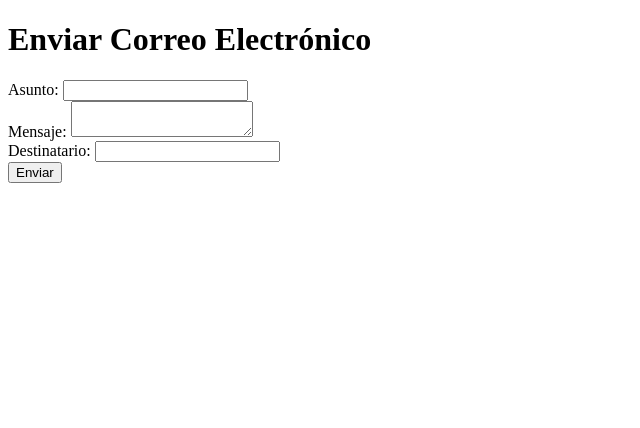
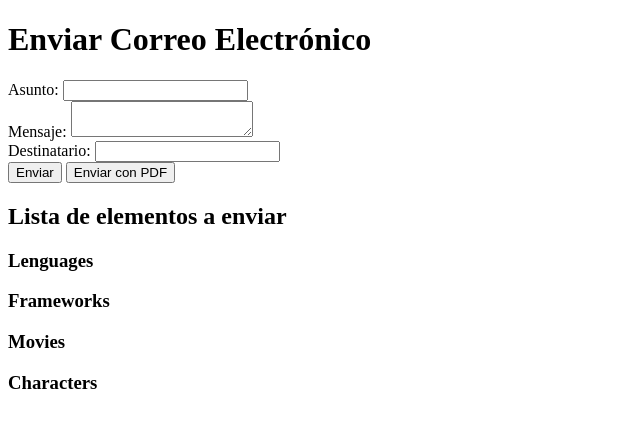
Before and after one commit to FernandoGarambelM/Lab08_Django_relaciones, a Django app: page /enviar_correo/ in a window 1280 px wide. Shown: the top 428 px of the page, without its empty margins (0-640 px from the left). Run offline with Django 5.2, Linux system fonts and the light colour scheme.

Commit message:
Agregando la plantilla para enviar los datos de la bs de datos

```diff
--- a/model_examples/templates/enviar_correo.html
+++ b/model_examples/templates/enviar_correo.html
@@ -13,7 +13,37 @@
         <textarea id="mensaje" name="mensaje" required></textarea><br>
         <label for="destinatario">Destinatario:</label>
         <input type="email" id="destinatario" name="destinatario" required><br>
-        <button type="submit">Enviar</button>
+        <button type="submit" name="send_plain">Enviar</button>
+        <button type="submit" name="send_pdf">Enviar con PDF</button>
     </form>
+
+    <h2>Lista de elementos a enviar</h2>
+    <h3>Lenguages</h3>
+    <ul>
+        {% for lenguage in lenguages %}
+            <li>{{ lenguage.name }}</li>
+        {% endfor %}
+    </ul>
+
+    <h3>Frameworks</h3>
+    <ul>
+        {% for framework in frameworks %}
+            <li>{{ framework.name }} ({{ framework.lenguage.name }})</li>
+        {% endfor %}
+    </ul>
+
+    <h3>Movies</h3>
+    <ul>
+        {% for movie in movies %}
+            <li>{{ movie.name }}</li>
+        {% endfor %}
+    </ul>
+
+    <h3>Characters</h3>
+    <ul>
+        {% for character in characters %}
+            <li>{{ character.name }} ({{ character.movies.all|join:", " }})</li>
+        {% endfor %}
+    </ul>
 </body>
 </html>
```
Also changed, not shown: model_examples/templates/plantilla_pdf.html (+30 -4 lines).
